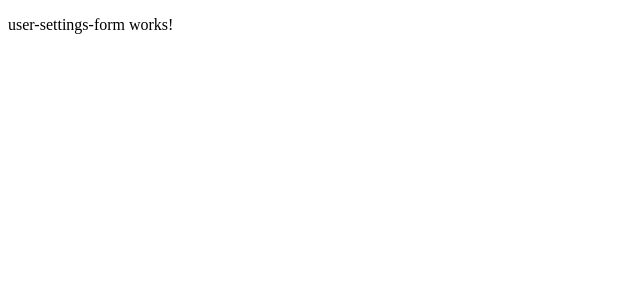
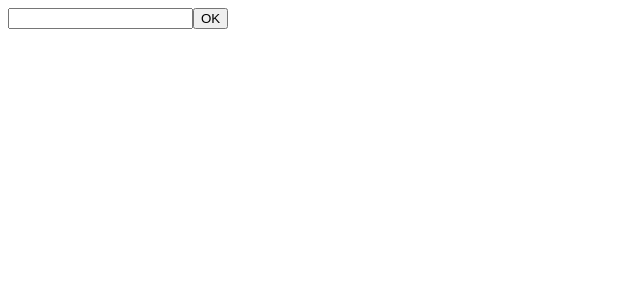
Before and after one commit to satyaprakashrath/angular-forms-plural, an Angular app: page / in a window 1280 px wide. Shown: the top 300 px of the page, without its empty margins (0-640 px from the left). Built offline with nearby package versions, Linux system fonts and the light colour scheme.

Commit message:
added a simple form

```diff
--- a/src/app/user-settings-form/user-settings-form.component.html
+++ b/src/app/user-settings-form/user-settings-form.component.html
@@ -1 +1,4 @@
-<p>user-settings-form works!</p>
+<form>
+  <input name="NAME"/>
+  <button>OK</button>
+</form>
```
